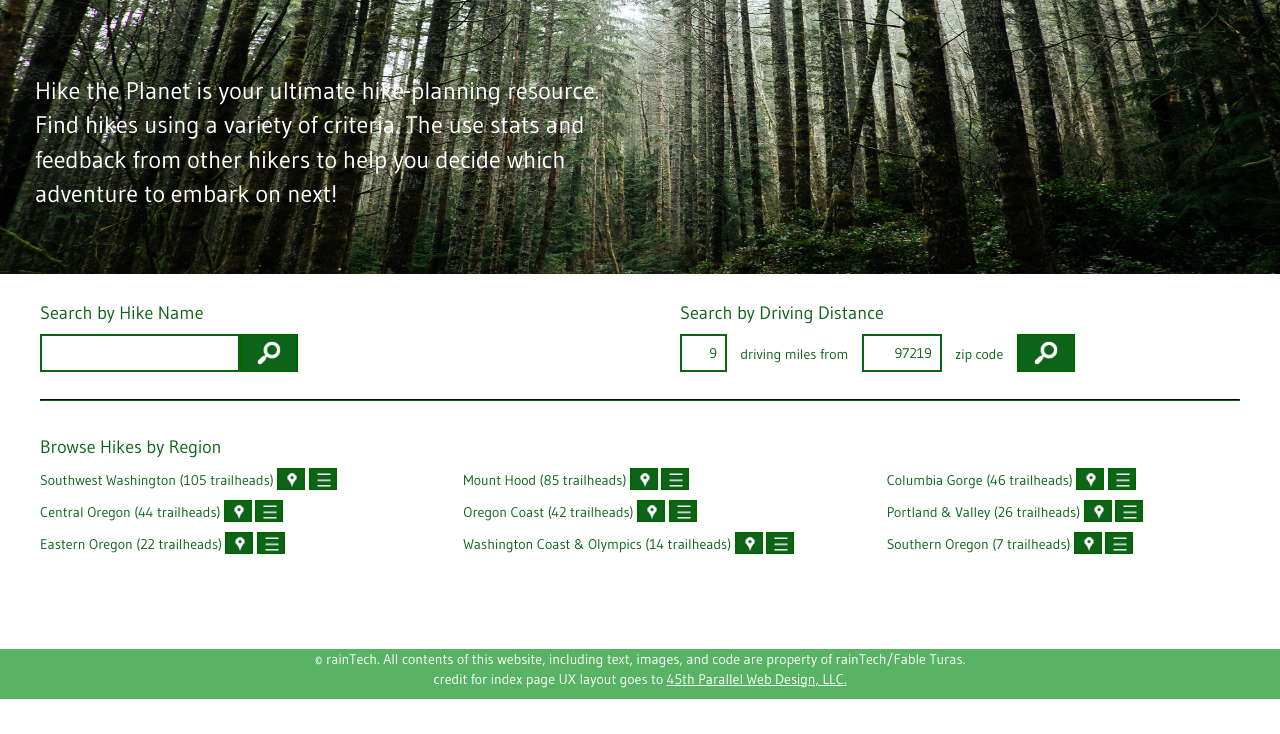
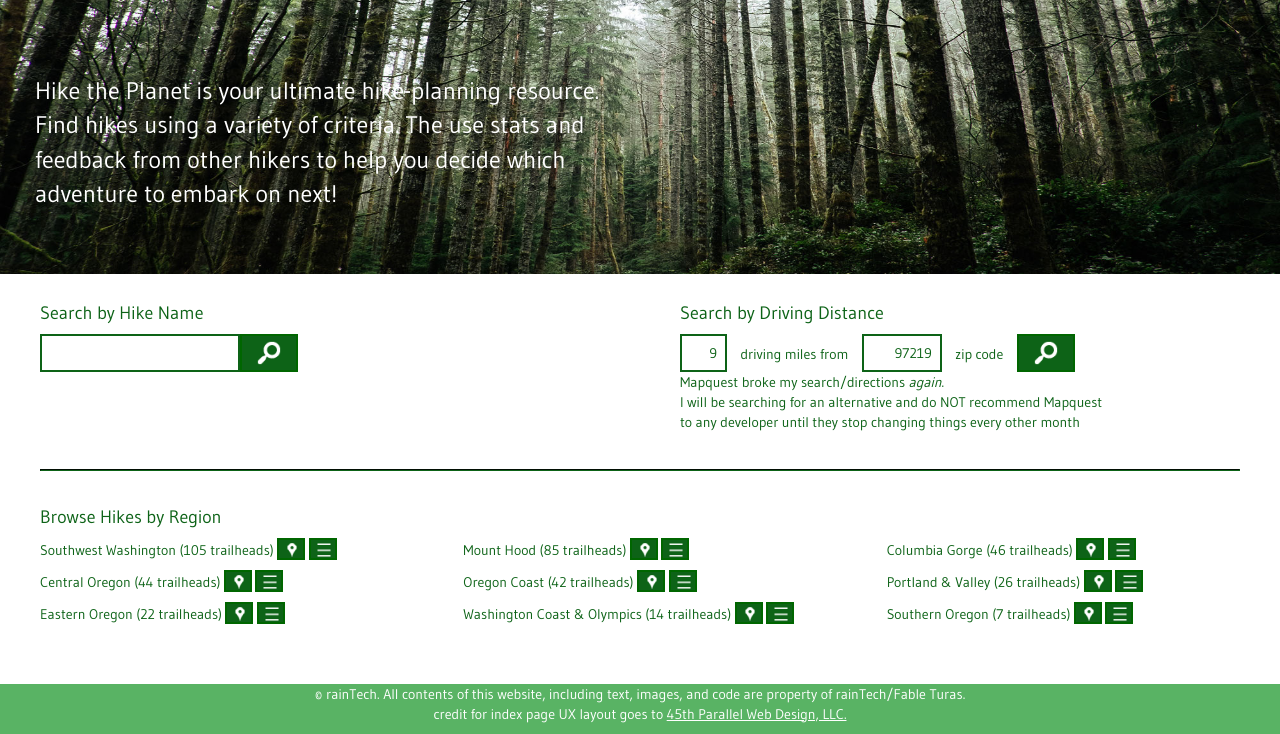
Before and after one commit to RAINSoftwareTech/hiketheplanet, a Django app: page /hikes/ in a window 1280 px wide. Shown: the part 101-835 px from the top of the page. Before the commit the page ends 800 px from the top, so only its background shows below. Run offline with Django 3.2, Linux system fonts and the light colour scheme; data comes from the database, SQL or seed files in the repository; parts of the project's set-up code (start-up, migrations or seed data) failed here and were passed over; some libraries are stand-ins or nearby versions.

Commit message:
mapquest failure disclaimer and adjustments to the blasted footer

```diff
--- a/hikes/models.py
+++ b/hikes/models.py
@@ -57,7 +57,7 @@ class Hazards(models.Model):
         ('other', 'Other'),
     )
     hike = models.ForeignKey(Hike)
-    type = models.CharField(choices=HAZARD_TYPE)
+    type = models.CharField(choices=HAZARD_TYPE, max_length=15)
     description = models.TextField()
     date_reported = models.DateTimeField(default=datetime.now, blank=True)
     date_resolved = models.DateTimeField(blank=True)
@@ -93,10 +93,10 @@ class Sights(models.Model):
         ('fall', 'Fall'),
     )
     hike = models.ForeignKey(Hike)
-    type = models.CharField(choices=SIGHT_TYPE)
+    type = models.CharField(choices=SIGHT_TYPE, max_length=10)
     description = models.TextField()
-    best_time = models.CharField(choices=TIME_OF_DAY)
-    best_season = models.CharField(choices=SEASON)
+    best_time = models.CharField(choices=TIME_OF_DAY, max_length=10)
+    best_season = models.CharField(choices=SEASON, max_length=8)
 
     # hiker_shared = models.ForeignKey(????) need to link user posted reviews, photos, etc
 
--- a/static/css/hikes.css
+++ b/static/css/hikes.css
@@ -283,13 +283,27 @@ FOOTER
     padding: 0;
     border: 0;
     width: 100%;
-    height: 50px;
+    height: 100px;
     overflow: hidden;
     text-align: center;
     color: #FFFFFF;
+    position: relative;
+}
+#footer-spacer{
+    background-color: #FFFFFF;
+    height: 50px;
     position: absolute;
+    width: 100%;
+    left: 0;
+    top: 0;
+}
+
+#footer-content{
+    text-align: center;
+    position: absolute;
+    width: 100%;
+    left: 0;
     bottom: 0;
-    left: 0;
 }
 
 .page-footer a, .page-footer a:visited, .page-footer a:active {
@@ -332,10 +346,6 @@ MEDIA QUERIES
     .line_break {
         display: block !important;
         padding-bottom: 5px;
-    }
-
-    .page-footer {
-        position: static !important;
     }
 
  }
@@ -408,9 +418,6 @@ MEDIA QUERIES
         padding-left: 20px;
     }
 
-    .page-footer {
-        height: 75px;
-    }
 }
 
 /*Fifth Break*/
--- a/templates/base.html
+++ b/templates/base.html
@@ -47,8 +47,11 @@
     <div class="push"></div>
 </div>
     <div class="page-footer">
+        <div id="footer-spacer"> </div>
+        <div id="footer-content">
         <p>&copy; rainTech. All contents of this website, including text, images, and code are property of rainTech/Fable Turas.<br>
            credit for index page UX layout goes to <a href="http://45thparallelwebdesign.com/">45th Parallel Web Design, LLC.</a></p>
+        </div>
     </div>
 
 </body>
--- a/templates/hikes/index.html
+++ b/templates/hikes/index.html
@@ -34,7 +34,8 @@
             <button type="button" id="distance_search">
             <img src="{% static "images/search-icon-30px.png" %}" alt="search icon" class="search_icon" height="24" width="24"></button>
             </span>
-
+            <p>Mapquest broke my search/directions <i>again</i>. <br>I will be searching for an alternative and do NOT recommend Mapquest<br>
+                to any developer until they stop changing things every other month</p>
             <ul id="distance-results">
             </ul>
         </div>
```
Also changed, not shown: Hiking.db.
